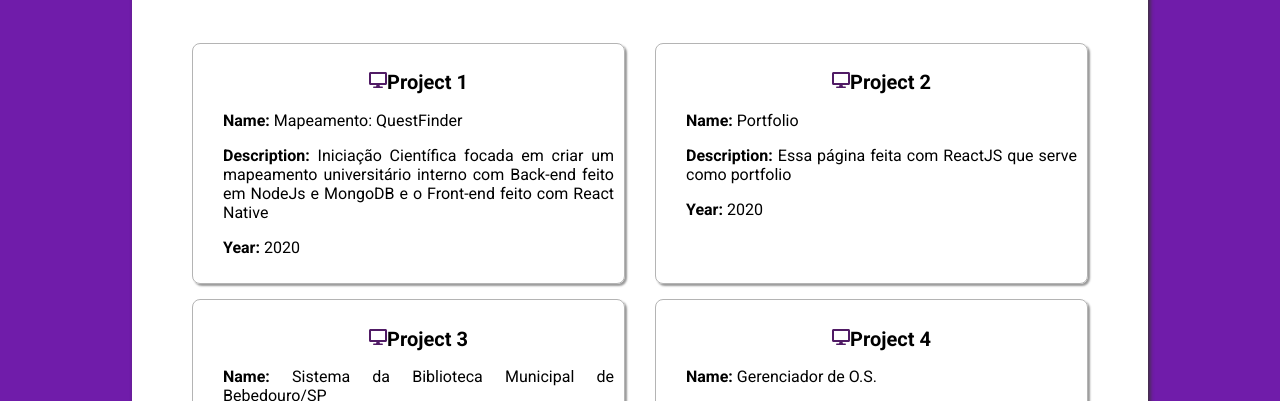
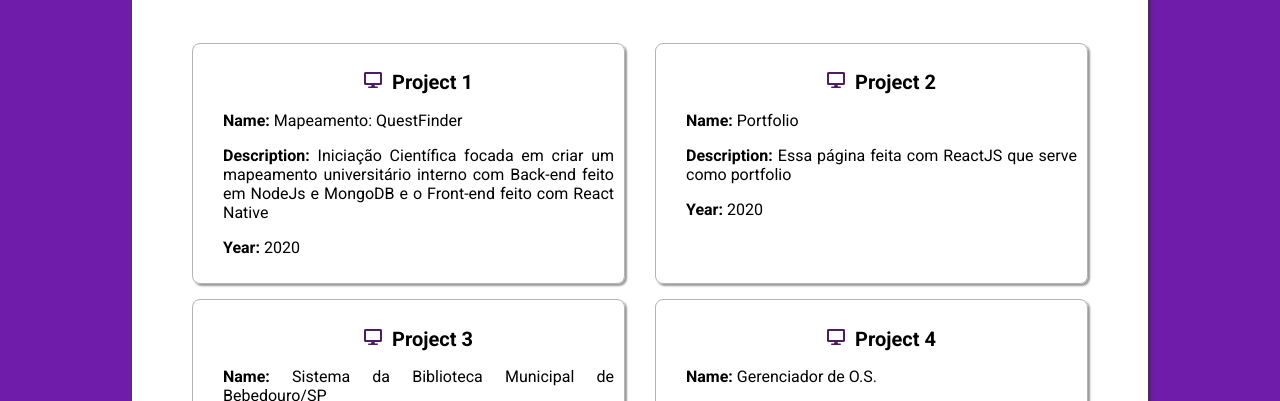
Before and after one commit to ElladanTasartir/portfolio, a React (Create React App) app: page /projects in a window 1280 px wide. Shown: the part 152-553 px from the top of the page. Built offline with nearby package versions, Linux system fonts and the light colour scheme.

Commit message:
Changed the margin between the newly added icon and the title

```diff
--- a/src/pages/Projects/styles.css
+++ b/src/pages/Projects/styles.css
@@ -33,6 +33,10 @@
 .list-projects li p span {
     font-weight: bold;
 }
+.list-projects li #title span {
+    margin-left: 10px;
+}
+
 
 .list-projects li #title {
     font-weight: 700;
```
